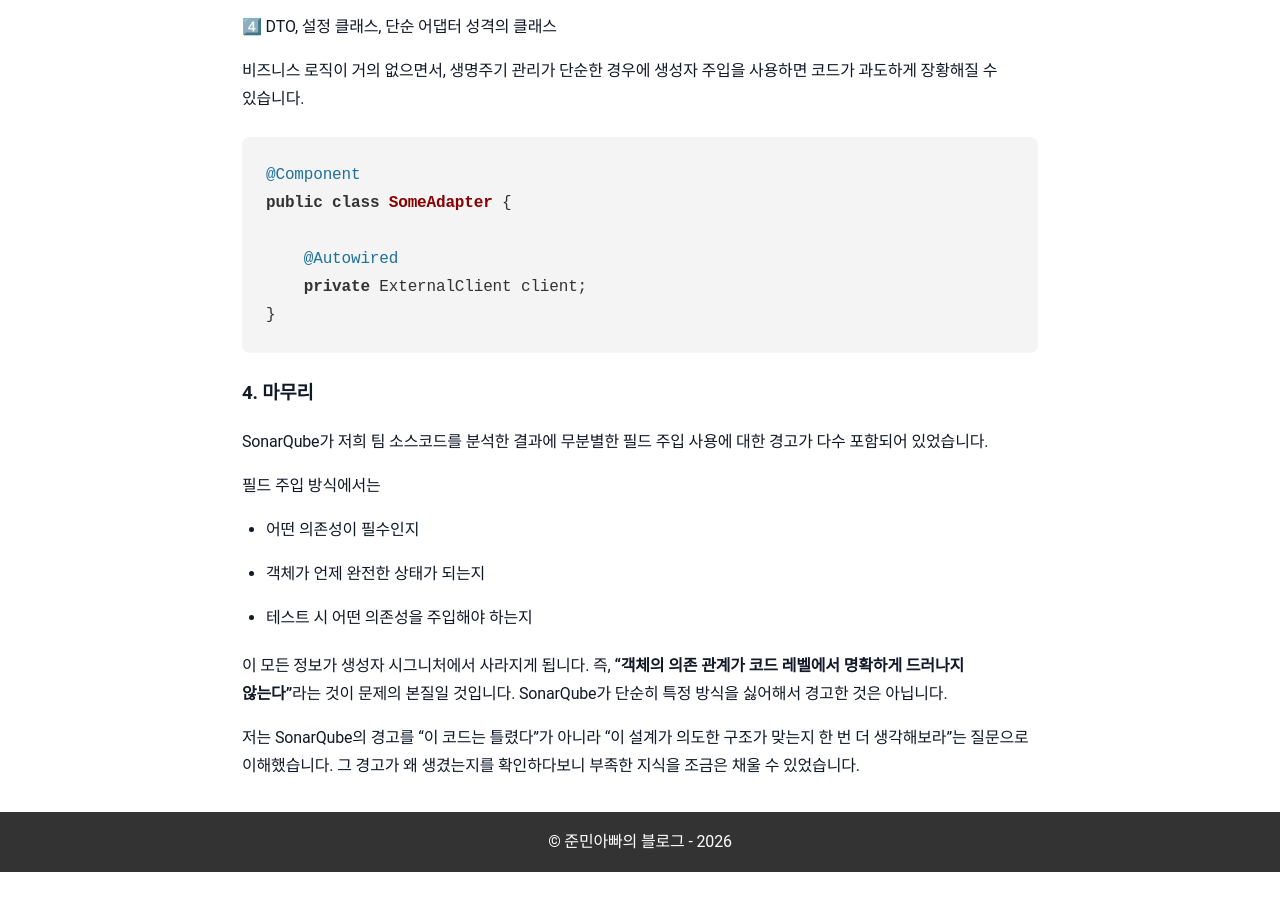
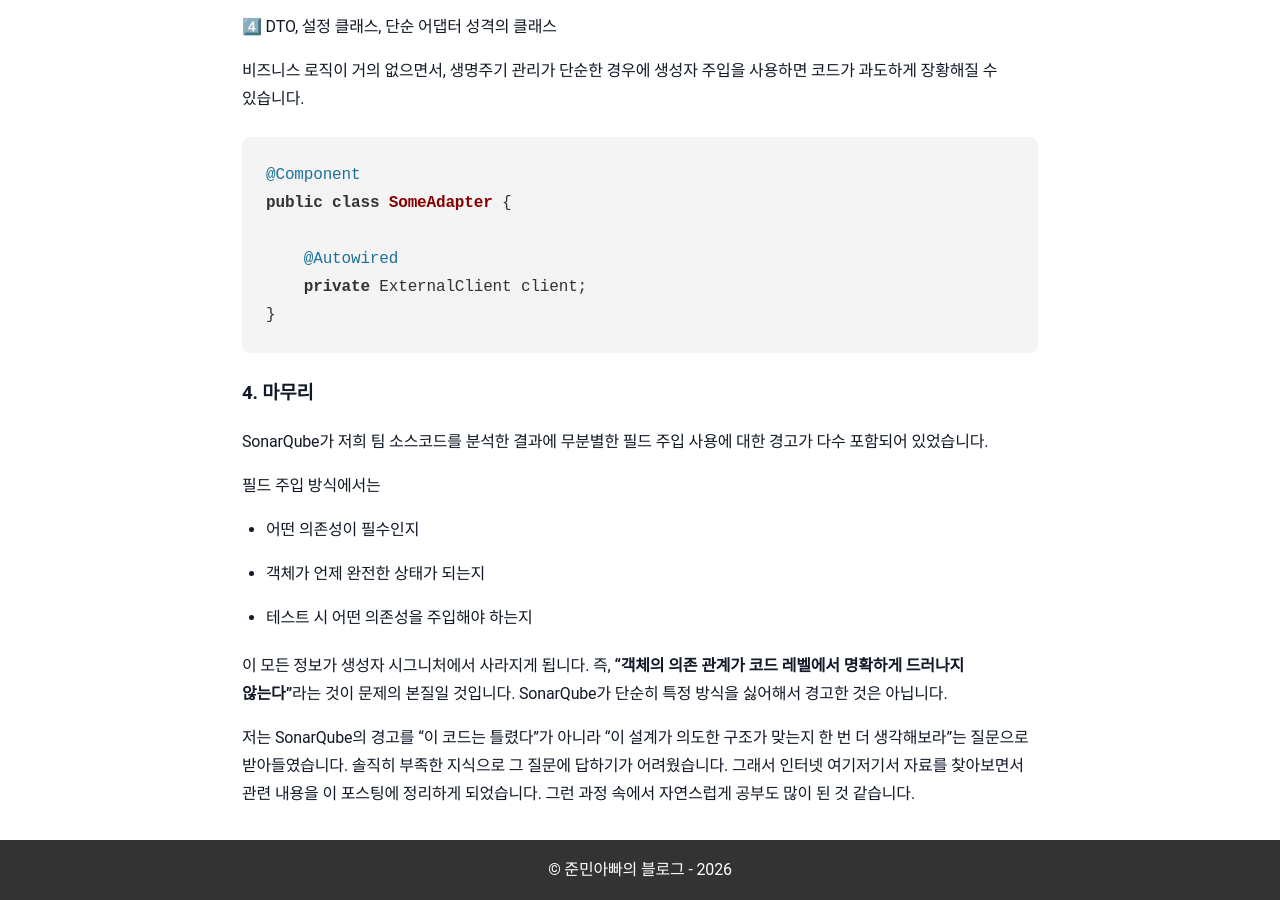
Before and after one commit to sanghoon-lee/sanghoon-lee.github.io, a Jekyll site: the page built from _posts/2026-01-12-DependencyInjection.md, in a window 1280 px wide and 900 px high, scrolled down 6132 px. Built offline with Jekyll 4.4.1, drawn with Linux system fonts in a browser that asks for light colours; nearby versions of some CDN libraries; comment, search, counter and statistics services are not loaded; before the commit the page ends 7004 px from its top, so only the background shows below that.

Commit message:
modify : 블로그 내용 수정

```diff
--- a/_posts/2026-01-12-DependencyInjection.md
+++ b/_posts/2026-01-12-DependencyInjection.md
@@ -208,4 +208,4 @@ SonarQube가 저희 팀 소스코드를 분석한 결과에 무분별한 필드
 
 이 모든 정보가 생성자 시그니처에서 사라지게 됩니다. 즉, **“객체의 의존 관계가 코드 레벨에서 명확하게 드러나지 않는다”**라는 것이 문제의 본질일 것입니다. SonarQube가 단순히 특정 방식을 싫어해서 경고한 것은 아닙니다.
 
-저는 SonarQube의 경고를 “이 코드는 틀렸다”가 아니라 “이 설계가 의도한 구조가 맞는지 한 번 더 생각해보라”는 질문으로 이해했습니다. 그 경고가 왜 생겼는지를 확인하다보니 부족한 지식을 조금은 채울 수 있었습니다.
+저는 SonarQube의 경고를 “이 코드는 틀렸다”가 아니라 “이 설계가 의도한 구조가 맞는지 한 번 더 생각해보라”는 질문으로 받아들였습니다. 솔직히 부족한 지식으로 그 질문에 답하기가 어려웠습니다. 그래서 인터넷 여기저기서 자료를 찾아보면서 관련 내용을 이 포스팅에 정리하게 되었습니다. 그런 과정 속에서 자연스럽게 공부도 많이 된 것 같습니다.
```
